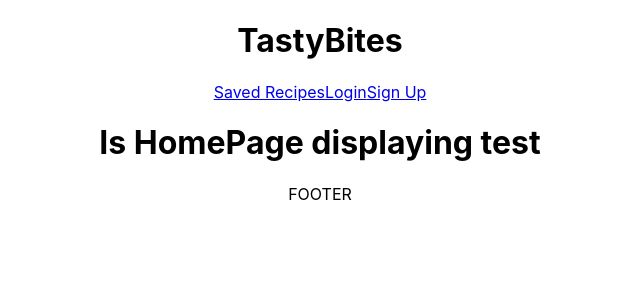
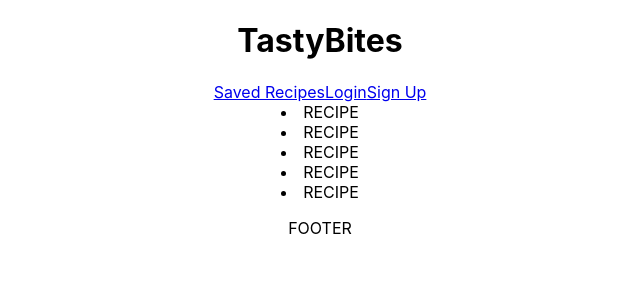
Before and after one commit to Scolin022/tasty-bites, a React (Create React App) app: page / in a window 1280 px wide. Shown: the top 300 px of the page, without its empty margins (320-960 px from the left). Built offline with nearby package versions, Linux system fonts and the light colour scheme.

Commit message:
dummy content on homepage

```diff
--- a/src/HomePage.js
+++ b/src/HomePage.js
@@ -1,15 +1,12 @@
-// import
-
-// define child components at top level
-
-
-
-// parent component
 export default function HomePage () {
     return (
         <div>
             {/* <ContentHeader /> */}
-            <h1>Is HomePage displaying test</h1>
+            <li>RECIPE</li>
+            <li>RECIPE</li>
+            <li>RECIPE</li>
+            <li>RECIPE</li>
+            <li>RECIPE</li>
             {/* <div>
                 {recipes.map(recipe => (
                     <div key={recipe.id}>{recipe.title}</div>
```
